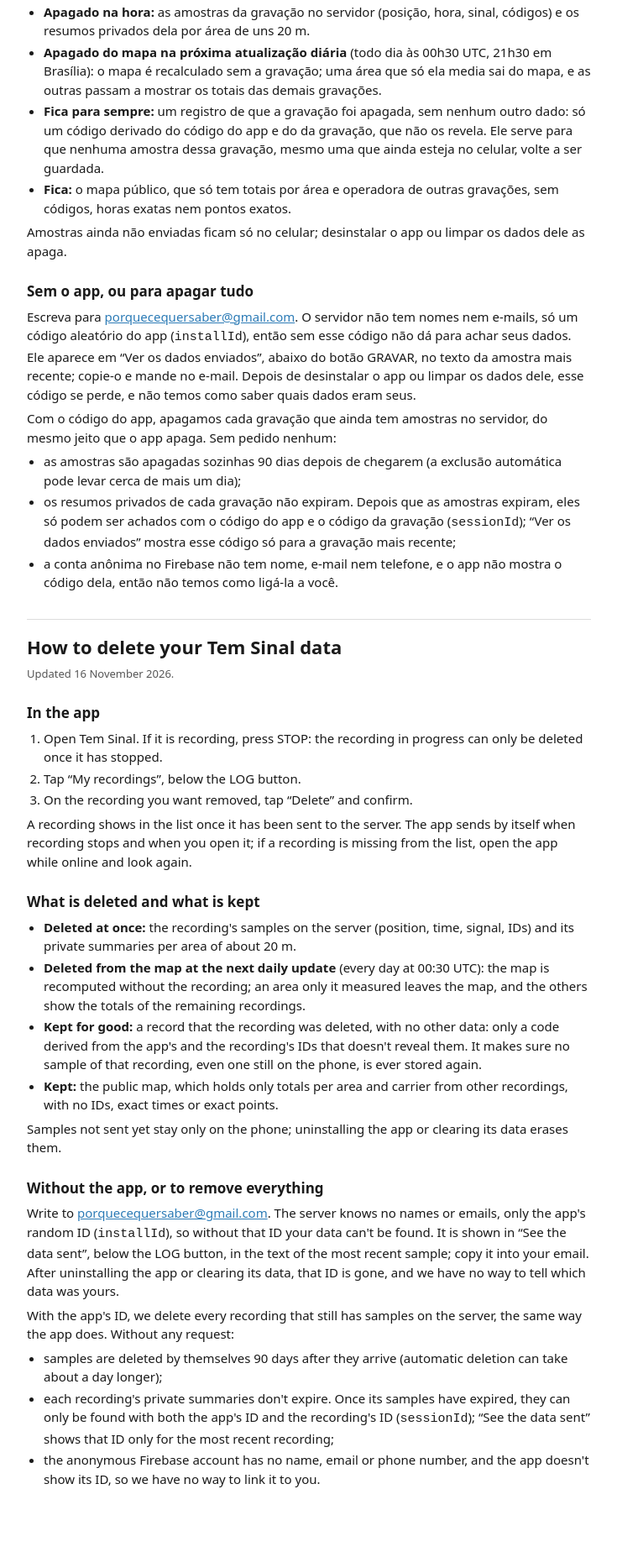
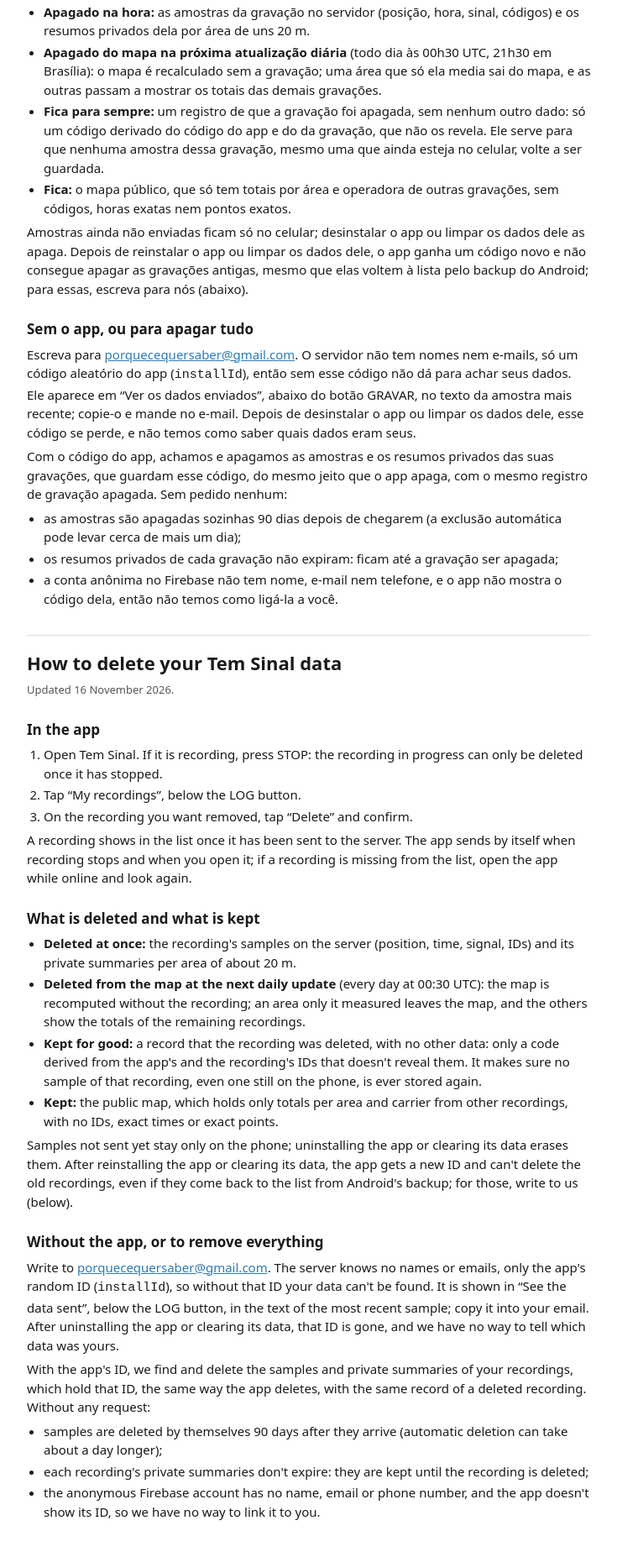
Before and after one commit to alexandreffaria/tem-sinal, a website: page map/public/delete.html in a window 1280 px wide. Shown: the part 386-2234 px from the top of the page at 84% size, without its empty margins (272-1007 px from the left). Before the commit the page ends 2212 px from the top, so only its background shows below. Drawn offline with Linux system fonts and the light colour scheme.

Commit message:
Say summaries are found by app ID and the list is backed up
Co-Authored-By: Claude Opus 5.5 (1M context) <noreply@anthropic.com>

```diff
--- a/map/public/delete.html
+++ b/map/public/delete.html
@@ -60,14 +60,14 @@
   <li><strong>Fica para sempre:</strong> um registro de que a gravação foi apagada, sem nenhum outro dado: só um código derivado do código do app e do da gravação, que não os revela. Ele serve para que nenhuma amostra dessa gravação, mesmo uma que ainda esteja no celular, volte a ser guardada.</li>
   <li><strong>Fica:</strong> o mapa público, que só tem totais por área e operadora de outras gravações, sem códigos, horas exatas nem pontos exatos.</li>
 </ul>
-<p>Amostras ainda não enviadas ficam só no celular; desinstalar o app ou limpar os dados dele as apaga.</p>
+<p>Amostras ainda não enviadas ficam só no celular; desinstalar o app ou limpar os dados dele as apaga. Depois de reinstalar o app ou limpar os dados dele, o app ganha um código novo e não consegue apagar as gravações antigas, mesmo que elas voltem à lista pelo backup do Android; para essas, escreva para nós (abaixo).</p>
 
 <h2>Sem o app, ou para apagar tudo</h2>
 <p>Escreva para <a href="mailto:porquecequersaber@gmail.com">porquecequersaber@gmail.com</a>. O servidor não tem nomes nem e-mails, só um código aleatório do app (<code>installId</code>), então sem esse código não dá para achar seus dados. Ele aparece em “Ver os dados enviados”, abaixo do botão GRAVAR, no texto da amostra mais recente; copie-o e mande no e-mail. Depois de desinstalar o app ou limpar os dados dele, esse código se perde, e não temos como saber quais dados eram seus.</p>
-<p>Com o código do app, apagamos cada gravação que ainda tem amostras no servidor, do mesmo jeito que o app apaga. Sem pedido nenhum:</p>
+<p>Com o código do app, achamos e apagamos as amostras e os resumos privados das suas gravações, que guardam esse código, do mesmo jeito que o app apaga, com o mesmo registro de gravação apagada. Sem pedido nenhum:</p>
 <ul>
   <li>as amostras são apagadas sozinhas 90 dias depois de chegarem (a exclusão automática pode levar cerca de mais um dia);</li>
-  <li>os resumos privados de cada gravação não expiram. Depois que as amostras expiram, eles só podem ser achados com o código do app e o código da gravação (<code>sessionId</code>); “Ver os dados enviados” mostra esse código só para a gravação mais recente;</li>
+  <li>os resumos privados de cada gravação não expiram: ficam até a gravação ser apagada;</li>
   <li>a conta anônima no Firebase não tem nome, e-mail nem telefone, e o app não mostra o código dela, então não temos como ligá-la a você.</li>
 </ul>
 </section>
@@ -91,14 +91,14 @@
   <li><strong>Kept for good:</strong> a record that the recording was deleted, with no other data: only a code derived from the app's and the recording's IDs that doesn't reveal them. It makes sure no sample of that recording, even one still on the phone, is ever stored again.</li>
   <li><strong>Kept:</strong> the public map, which holds only totals per area and carrier from other recordings, with no IDs, exact times or exact points.</li>
 </ul>
-<p>Samples not sent yet stay only on the phone; uninstalling the app or clearing its data erases them.</p>
+<p>Samples not sent yet stay only on the phone; uninstalling the app or clearing its data erases them. After reinstalling the app or clearing its data, the app gets a new ID and can't delete the old recordings, even if they come back to the list from Android's backup; for those, write to us (below).</p>
 
 <h2>Without the app, or to remove everything</h2>
 <p>Write to <a href="mailto:porquecequersaber@gmail.com">porquecequersaber@gmail.com</a>. The server knows no names or emails, only the app's random ID (<code>installId</code>), so without that ID your data can't be found. It is shown in “See the data sent”, below the LOG button, in the text of the most recent sample; copy it into your email. After uninstalling the app or clearing its data, that ID is gone, and we have no way to tell which data was yours.</p>
-<p>With the app's ID, we delete every recording that still has samples on the server, the same way the app does. Without any request:</p>
+<p>With the app's ID, we find and delete the samples and private summaries of your recordings, which hold that ID, the same way the app deletes, with the same record of a deleted recording. Without any request:</p>
 <ul>
   <li>samples are deleted by themselves 90 days after they arrive (automatic deletion can take about a day longer);</li>
-  <li>each recording's private summaries don't expire. Once its samples have expired, they can only be found with both the app's ID and the recording's ID (<code>sessionId</code>); “See the data sent” shows that ID only for the most recent recording;</li>
+  <li>each recording's private summaries don't expire: they are kept until the recording is deleted;</li>
   <li>the anonymous Firebase account has no name, email or phone number, and the app doesn't show its ID, so we have no way to link it to you.</li>
 </ul>
 </section>
```
Also changed, not shown: map/public/privacy.html (+6 -6 lines).
